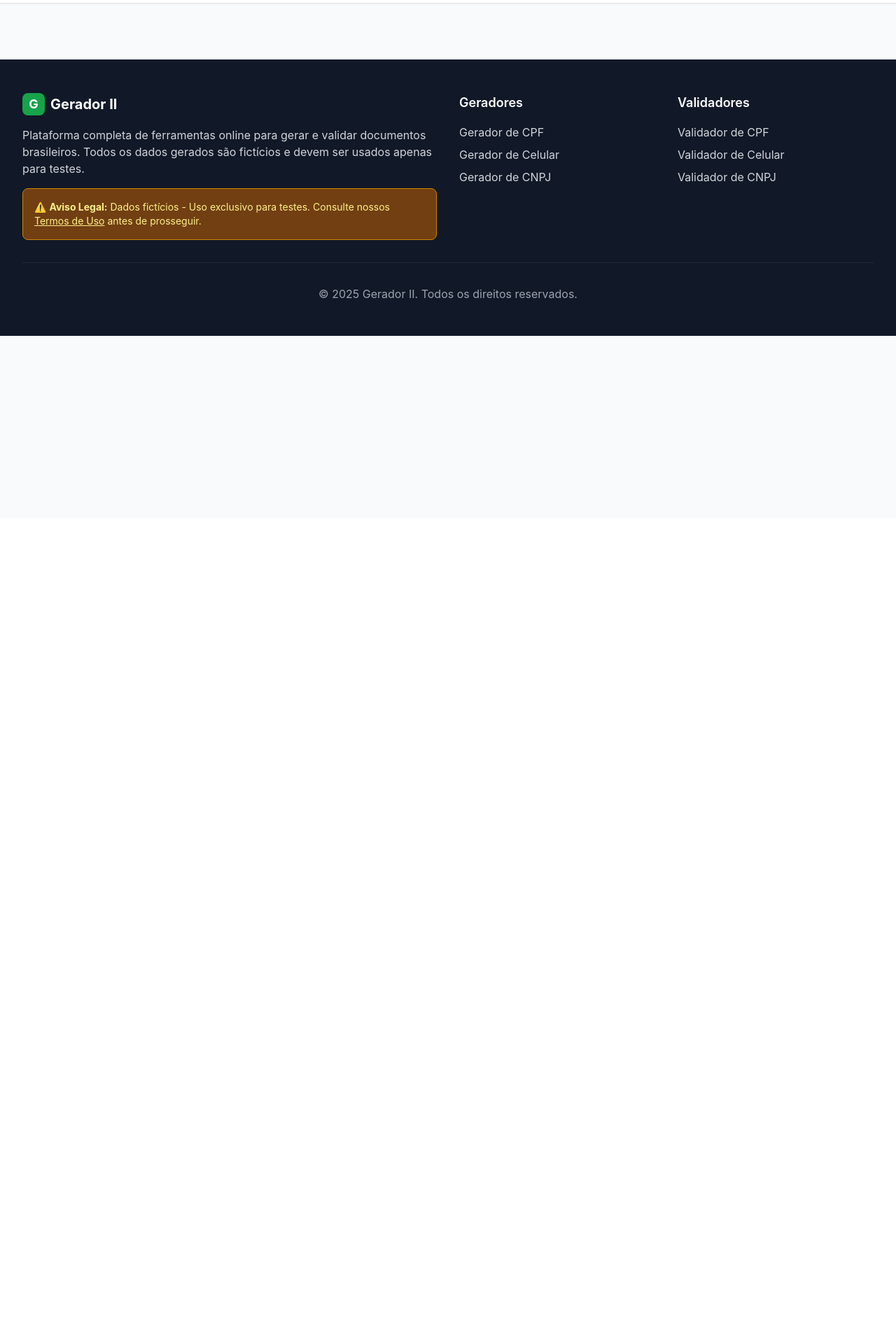
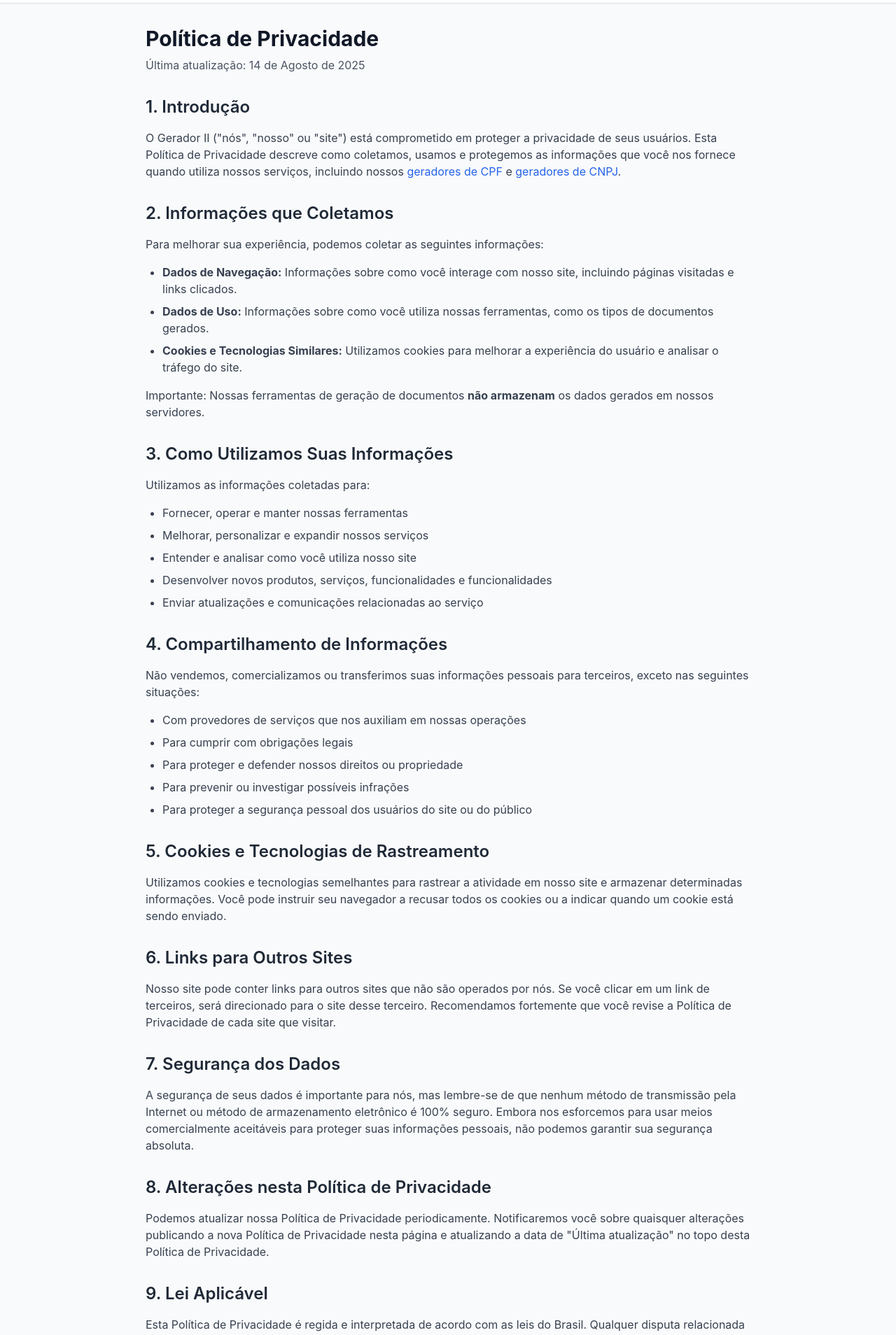
Before and after one commit to silasstoned47/gerador, a Nuxt app: page /politica-privacidade in a window 1280 px wide. Shown: the part 60-1968 px from the top of the page at 70% size. Before the commit the page ends 800 px from the top, so only its background shows below. Built offline with nearby package versions, Linux system fonts and the light colour scheme.

Commit message:
feat: adiciona página de política de privacidade

```diff
--- a/nuxt.config.ts
+++ b/nuxt.config.ts
@@ -50,6 +50,8 @@ export default defineNuxtConfig({
       '/',
       '/desenvolvedores',
       '/termos',
+      '/contato',
+      '/politica-privacidade',
       '/todas-ferramentas',
       '/categorias/contatos',
       '/categorias/documentos-pessoais',
@@ -83,7 +85,8 @@ export default defineNuxtConfig({
         '/validadores/cpf',
         '/validadores/celular',
         '/validadores/cnpj',
-        '/contato'
+        '/contato',
+        '/politica-privacidade'
       ]
     }
   },
--- /dev/null
+++ b/pages/politica-privacidade.vue
@@ -0,0 +1,104 @@
+<template>
+  <div class="max-w-4xl mx-auto px-4 py-8">
+    <header class="mb-8">
+      <h1 class="text-3xl font-bold text-gray-900 mb-2">Política de Privacidade</h1>
+      <p class="text-gray-600">Última atualização: 14 de Agosto de 2025</p>
+    </header>
+
+    <div class="prose max-w-none">
+      <section class="mb-8">
+        <h2 class="text-2xl font-semibold text-gray-800 mb-4">1. Introdução</h2>
+        <p class="text-gray-700 mb-4">O Gerador II ("nós", "nosso" ou "site") está comprometido em proteger a privacidade de seus usuários. Esta Política de Privacidade descreve como coletamos, usamos e protegemos as informações que você nos fornece quando utiliza nossos serviços, incluindo nossos <NuxtLink to="/gerador/cpf" class="text-blue-600 hover:underline">geradores de CPF</NuxtLink> e <NuxtLink to="/gerador/cnpj" class="text-blue-600 hover:underline">geradores de CNPJ</NuxtLink>.</p>
+      </section>
+
+      <section class="mb-8">
+        <h2 class="text-2xl font-semibold text-gray-800 mb-4">2. Informações que Coletamos</h2>
+        <p class="text-gray-700 mb-4">Para melhorar sua experiência, podemos coletar as seguintes informações:</p>
+        <ul class="list-disc pl-6 space-y-2 mb-4 text-gray-700">
+          <li><strong>Dados de Navegação:</strong> Informações sobre como você interage com nosso site, incluindo páginas visitadas e links clicados.</li>
+          <li><strong>Dados de Uso:</strong> Informações sobre como você utiliza nossas ferramentas, como os tipos de documentos gerados.</li>
+          <li><strong>Cookies e Tecnologias Similares:</strong> Utilizamos cookies para melhorar a experiência do usuário e analisar o tráfego do site.</li>
+        </ul>
+        <p class="text-gray-700">Importante: Nossas ferramentas de geração de documentos <strong>não armazenam</strong> os dados gerados em nossos servidores.</p>
+      </section>
+
+      <section class="mb-8">
+        <h2 class="text-2xl font-semibold text-gray-800 mb-4">3. Como Utilizamos Suas Informações</h2>
+        <p class="text-gray-700 mb-4">Utilizamos as informações coletadas para:</p>
+        <ul class="list-disc pl-6 space-y-2 mb-4 text-gray-700">
+          <li>Fornecer, operar e manter nossas ferramentas</li>
+          <li>Melhorar, personalizar e expandir nossos serviços</li>
+          <li>Entender e analisar como você utiliza nosso site</li>
+          <li>Desenvolver novos produtos, serviços, funcionalidades e funcionalidades</li>
+          <li>Enviar atualizações e comunicações relacionadas ao serviço</li>
+        </ul>
+      </section>
+
+      <section class="mb-8">
+        <h2 class="text-2xl font-semibold text-gray-800 mb-4">4. Compartilhamento de Informações</h2>
+        <p class="text-gray-700 mb-4">Não vendemos, comercializamos ou transferimos suas informações pessoais para terceiros, exceto nas seguintes situações:</p>
+        <ul class="list-disc pl-6 space-y-2 mb-4 text-gray-700">
+          <li>Com provedores de serviços que nos auxiliam em nossas operações</li>
+          <li>Para cumprir com obrigações legais</li>
+          <li>Para proteger e defender nossos direitos ou propriedade</li>
+          <li>Para prevenir ou investigar possíveis infrações</li>
+          <li>Para proteger a segurança pessoal dos usuários do site ou do público</li>
+        </ul>
+      </section>
+
+      <section class="mb-8">
+        <h2 class="text-2xl font-semibold text-gray-800 mb-4">5. Cookies e Tecnologias de Rastreamento</h2>
+        <p class="text-gray-700 mb-4">Utilizamos cookies e tecnologias semelhantes para rastrear a atividade em nosso site e armazenar determinadas informações. Você pode instruir seu navegador a recusar todos os cookies ou a indicar quando um cookie está sendo enviado.</p>
+      </section>
+
+      <section class="mb-8">
+        <h2 class="text-2xl font-semibold text-gray-800 mb-4">6. Links para Outros Sites</h2>
+        <p class="text-gray-700 mb-4">Nosso site pode conter links para outros sites que não são operados por nós. Se você clicar em um link de terceiros, será direcionado para o site desse terceiro. Recomendamos fortemente que você revise a Política de Privacidade de cada site que visitar.</p>
+      </section>
+
+      <section class="mb-8">
+        <h2 class="text-2xl font-semibold text-gray-800 mb-4">7. Segurança dos Dados</h2>
+        <p class="text-gray-700 mb-4">A segurança de seus dados é importante para nós, mas lembre-se de que nenhum método de transmissão pela Internet ou método de armazenamento eletrônico é 100% seguro. Embora nos esforcemos para usar meios comercialmente aceitáveis para proteger suas informações pessoais, não podemos garantir sua segurança absoluta.</p>
+      </section>
+
+      <section class="mb-8">
+        <h2 class="text-2xl font-semibold text-gray-800 mb-4">8. Alterações nesta Política de Privacidade</h2>
+        <p class="text-gray-700 mb-4">Podemos atualizar nossa Política de Privacidade periodicamente. Notificaremos você sobre quaisquer alterações publicando a nova Política de Privacidade nesta página e atualizando a data de "Última atualização" no topo desta Política de Privacidade.</p>
+      </section>
+
+      <section class="mb-8">
+        <h2 class="text-2xl font-semibold text-gray-800 mb-4">9. Lei Aplicável</h2>
+        <p class="text-gray-700">Esta Política de Privacidade é regida e interpretada de acordo com as leis do Brasil. Qualquer disputa relacionada a esta Política de Privacidade será submetida à jurisdição exclusiva dos tribunais do Brasil.</p>
+      </section>
+
+      <section class="bg-gray-50 p-6 rounded-lg">
+        <h2 class="text-xl font-semibold text-gray-800 mb-3">Entre em Contato Conosco</h2>
+        <p class="text-gray-700 mb-4">Se você tiver alguma dúvida sobre esta Política de Privacidade, entre em contato conosco através da nossa <NuxtLink to="/contato" class="text-blue-600 hover:underline">página de contato</NuxtLink>.</p>
+        <p class="text-gray-700">Para mais informações sobre como utilizamos suas informações, consulte também nossos <NuxtLink to="/termos" class="text-blue-600 hover:underline">Termos de Uso</NuxtLink>.</p>
+      </section>
+    </div>
+  </div>
+</template>
+
+<script setup>
+definePageMeta({
+  title: 'Política de Privacidade | Gerador II',
+  description: 'Conheça nossa Política de Privacidade e saiba como protegemos suas informações ao utilizar nossas ferramentas de geração e validação de documentos.',
+  ogTitle: 'Política de Privacidade - Gerador II',
+  ogDescription: 'Saiba como o Gerador II protege suas informações e dados pessoais. Conheça nossa política de privacidade detalhada.',
+  ogImage: '/images/og-privacy.jpg'
+});
+
+// SEO adicional para a página
+useHead({
+  meta: [
+    { name: 'keywords', content: 'política de privacidade, privacidade de dados, LGPD, proteção de dados, termos de uso, gerador cpf, gerador cnpj' },
+    { name: 'author', content: 'Gerador II' },
+    { property: 'og:url', content: 'https://geradorii.com/politica-privacidade/' },
+    { property: 'og:type', content: 'article' },
+    { name: 'twitter:title', content: 'Política de Privacidade - Gerador II' },
+    { name: 'twitter:description', content: 'Saiba como o Gerador II protege suas informações e dados pessoais. Conheça nossa política de privacidade detalhada.' },
+    { name: 'twitter:image', content: '/images/og-privacy.jpg' }
+  ]
+});
+</script>
```
